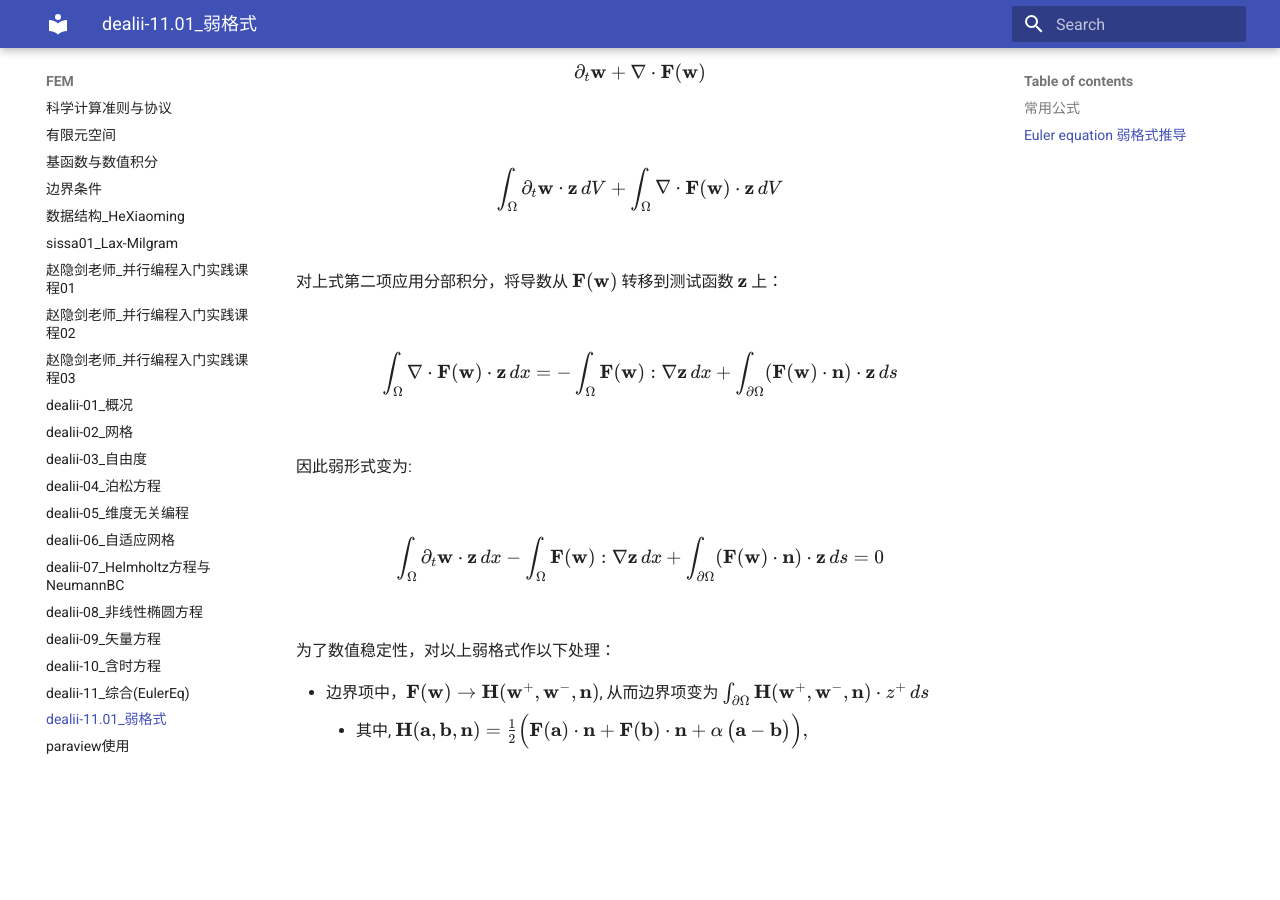
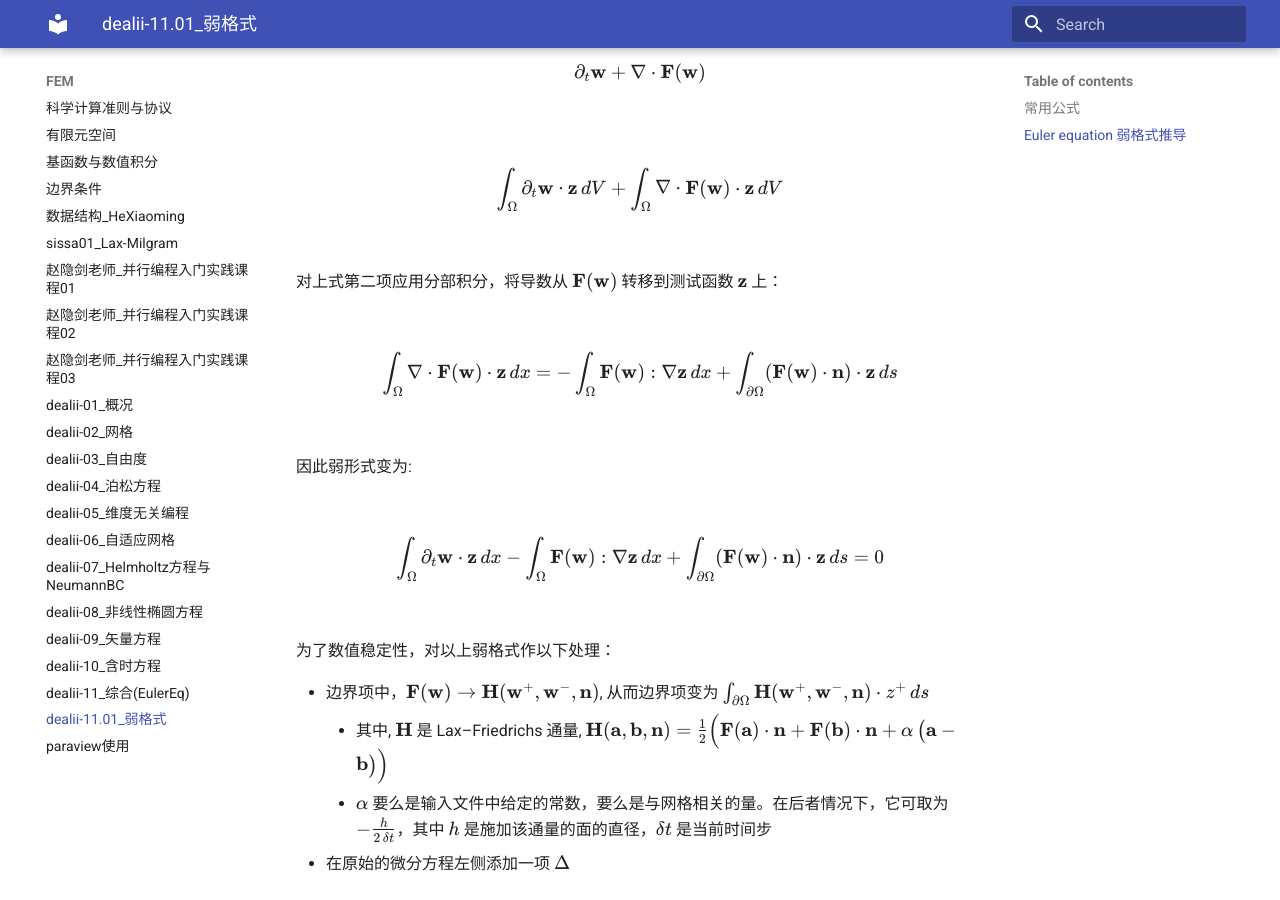
Before and after one commit to ymma98/technotes, an MkDocs documentation site: the page built from docs/FEM/dealii-11.01_弱格式.md, in a window 1280 px wide and 900 px high, scrolled down 6328 px. Built offline with MkDocs 1.6.1 and Material for MkDocs 9.7.7, drawn with Linux system fonts in a browser that asks for light colours; before the commit the page ends 7108 px from its top, so only the background shows below that.

Commit message:
docs/FEM/dealii-11.01_弱格式.md updated from https://stackedit.cn/

```diff
--- a/docs/FEM/dealii-11.01_弱格式.md
+++ b/docs/FEM/dealii-11.01_弱格式.md
@@ -272,8 +272,10 @@ $$
 为了数值稳定性，对以上弱格式作以下处理：
 
 * 边界项中，$\mathbf{F}(\mathbf{w})\rightarrow \mathbf{H}(\mathbf{w}^+,\mathbf{w}^-, \mathbf{n})$, 从而边界项变为 $\int_{\partial \Omega} \mathbf{H}(\mathbf{w}^+, \mathbf{w}^-, \mathbf{n}) \cdot z^+ \, ds$
-	* 其中, $\mathbf{H}(\mathbf{a}, \mathbf{b}, \mathbf{n})
-= \tfrac12\Bigl(\mathbf{F}(\mathbf{a})\cdot \mathbf{n} + \mathbf{F}(\mathbf{b})\cdot \mathbf{n} + \alpha \,\bigl(\mathbf{a}-\mathbf{b}\bigr)\Bigr),$
+	* 其中, $\mathbf{H}$ 是 Lax–Friedrichs 通量, $\mathbf{H}(\mathbf{a}, \mathbf{b}, \mathbf{n})
+= \tfrac12\Bigl(\mathbf{F}(\mathbf{a})\cdot \mathbf{n} + \mathbf{F}(\mathbf{b})\cdot \mathbf{n} + \alpha \,\bigl(\mathbf{a}-\mathbf{b}\bigr)\Bigr)$
+	* $\alpha$ 要么是输入文件中给定的常数，要么是与网格相关的量。在后者情况下，它可取为 $-\tfrac{h}{2\,\delta t}$，其中 $h$ 是施加该通量的面的直径，$\delta t$ 是当前时间步
+* 在原始的微分方程左侧添加一项 $\Delta$
 
 
 
```
Also changed, not shown: other parts of docs/FEM/dealii-11.01_弱格式.md (+4 -4 lines).
